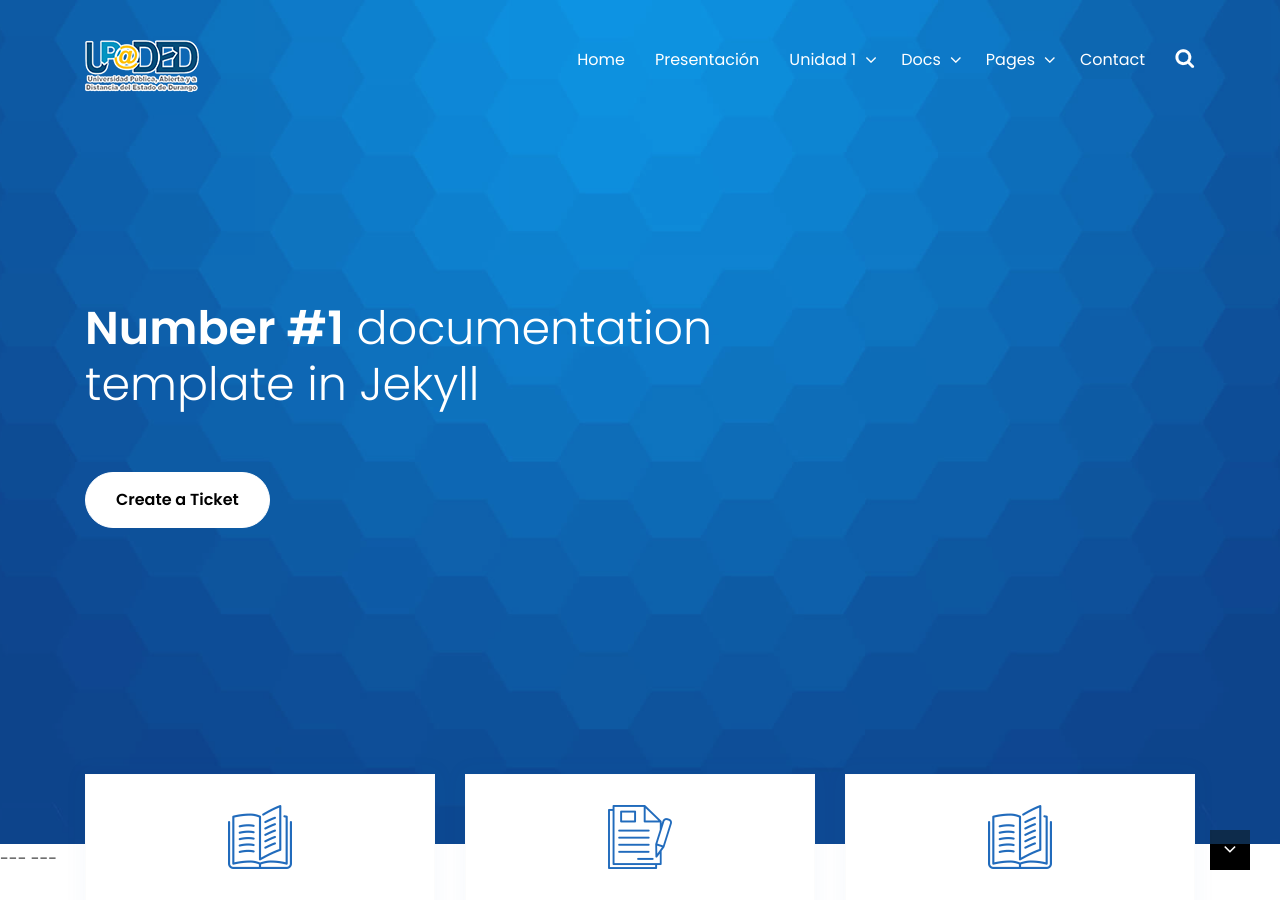
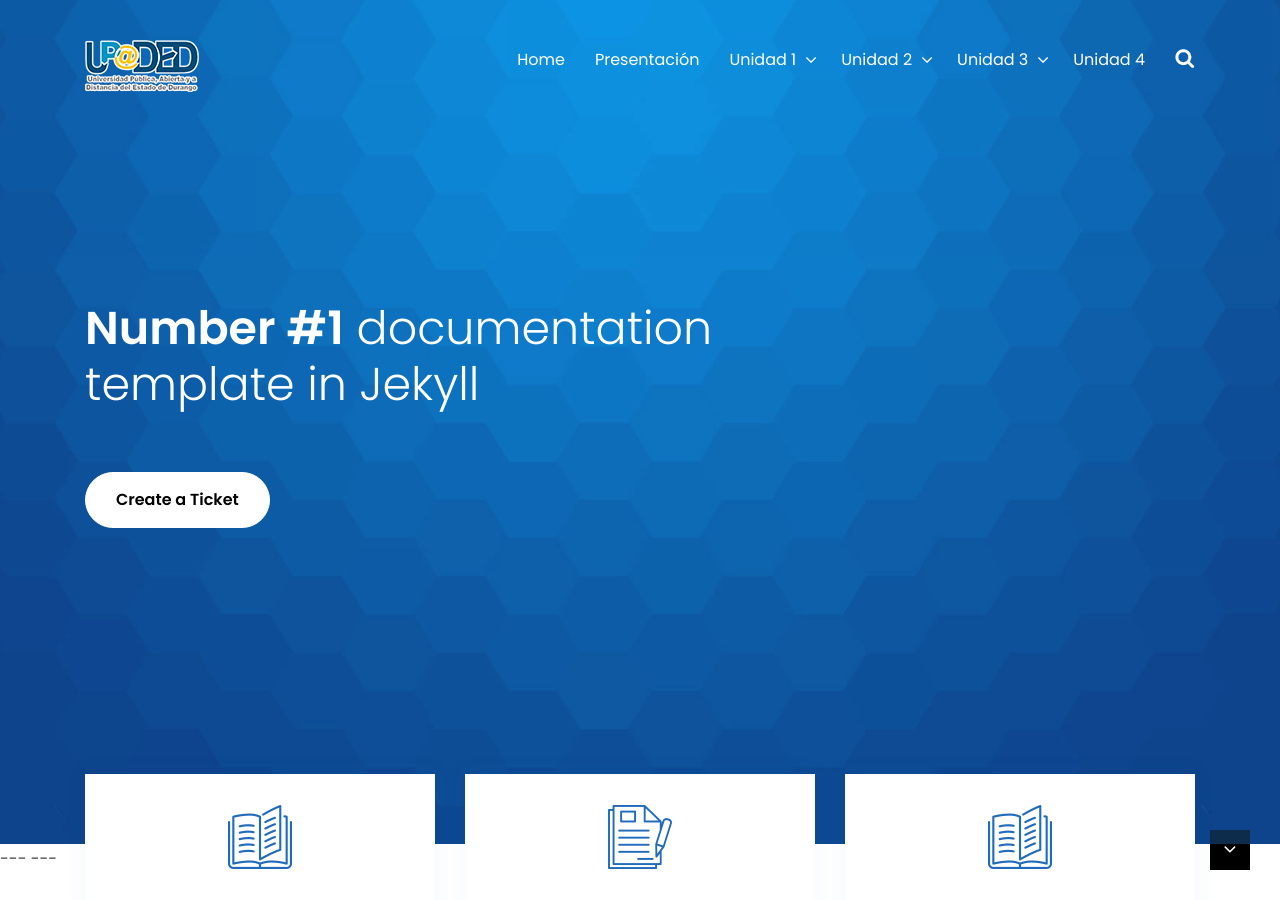
Before and after one commit to trazzos/upaded, a Jekyll site: the page built from index.html, in a window 1280 px wide and 900 px high. Built offline with Jekyll 4.4.1, drawn with Linux system fonts in a browser that asks for light colours.

Commit message:
Update from Forestry.io jrosales9@gmail.com updated _data/navigation.yml

```diff
--- a/_data/navigation.yml
+++ b/_data/navigation.yml
@@ -14,7 +14,7 @@
     url: "/technology-placeat-ipsum-libero"
   - text: Post Tag Page
     url: "/tag/education"
-- text: Docs
+- text: Unidad 2
   url: "/pages/explore-topics"
   submenu:
   - text: Docs Left Sidebar
@@ -23,7 +23,7 @@
     url: "/docs/right-sidebar-example"
   - text: Docs Fullwidth
     url: "/docs/doc-fullwidth"
-- text: Pages
+- text: Unidad 3
   url: "/"
   submenu:
   - text: Changelog
@@ -40,5 +40,5 @@
     url: "/pages/faq"
   - text: Submit Ticket
     url: "/pages/submit-ticket"
-- text: Contact
-  url: "/pages/contact"
+- text: Unidad 4
+  url: "#"
```
